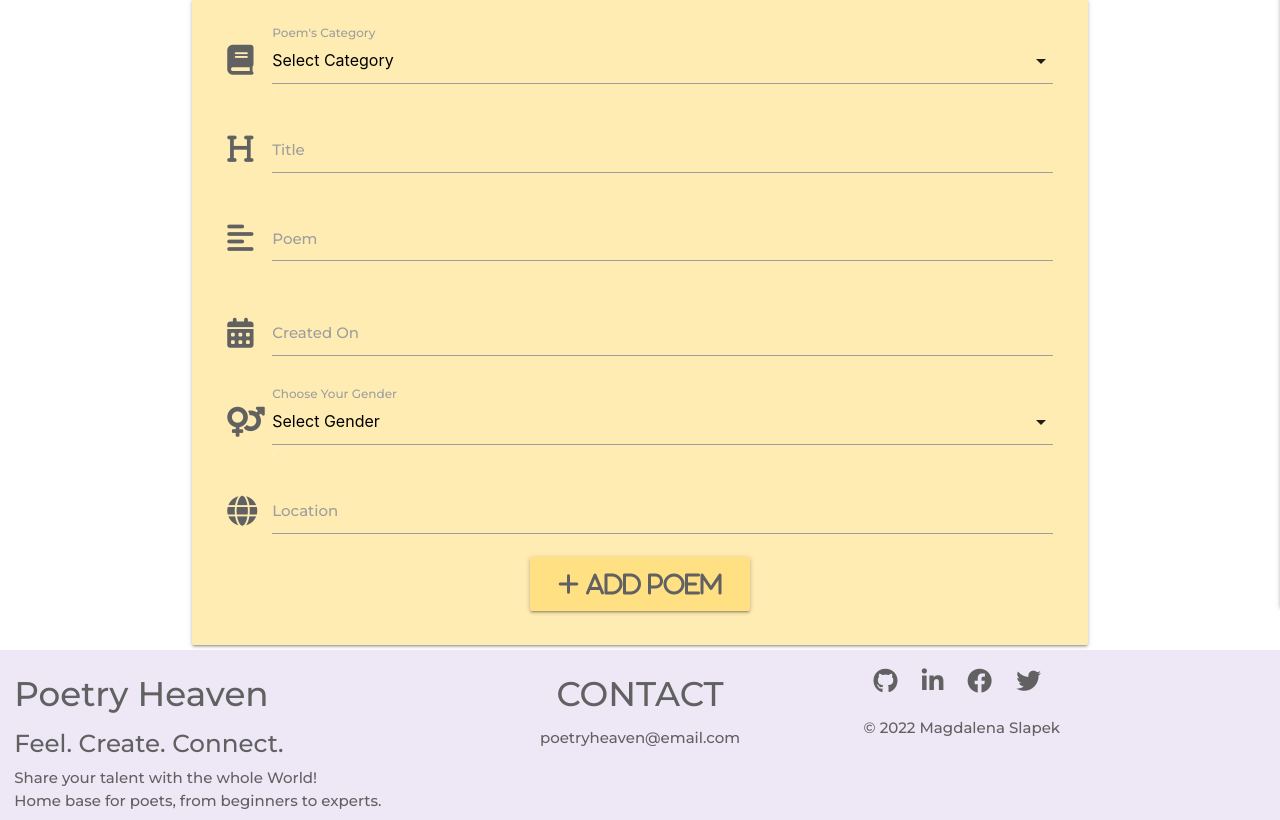
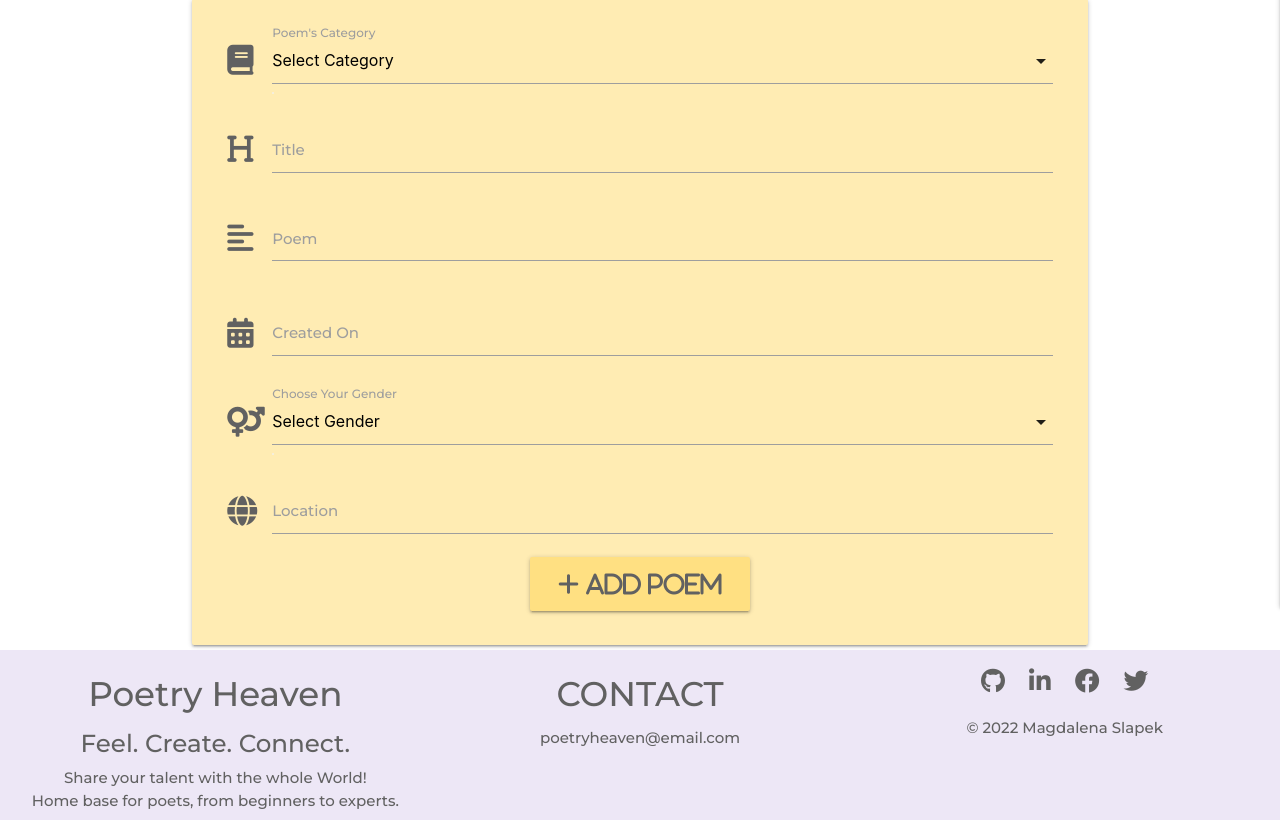
Before and after one commit to Madeline8/poetryheaven, a Flask app: page /add_poem in a window 1280 px wide. Shown: the part 253-1073 px from the top of the page. Run offline with Flask 2, Linux system fonts and the light colour scheme; data that the repository does not hold is empty; some libraries are stand-ins or nearby versions.

Commit message:
Manage grid for the footer

```diff
--- a/static/css/style.css
+++ b/static/css/style.css
@@ -62,10 +62,6 @@ footer {
       color: #9d9dff;
       font-size: 1.65rem;
   }
-
-  .list-inline li a i:hover {
-    color: #6741a0;
-}
 /* ----------------  /Style Footer ------------------ */
 
 /* ----------------  Poems ------------------ */
--- a/templates/base.html
+++ b/templates/base.html
@@ -86,7 +86,7 @@
     <!-- Footer -->
     <footer class="page-footer deep-purple lighten-5 footer-style">
         <div class="row">
-            <div class="col m4">
+            <div class="col s12 m4 center-align">
                 <h4 class="grey-text text-darken-2">Poetry Heaven <br> </h4>
                 <h5 class="grey-text text-darken-2">Feel. Create. Connect.</h5>
                 <p class="grey-text text-darken-2">
@@ -94,13 +94,13 @@
                     Home base for poets, from beginners to experts.
                 </p>
             </div>
-            <div class="col m4">
+            <div class="col s12 m4 center-align">
                 <h4 class="center grey-text text-darken-2">CONTACT</h4>
                 <p class="center grey-text text-darken-2">
                     poetryheaven@email.com
                 </p>
             </div>
-            <div class="col m4 right">
+            <div class="col s12 m4 center-align">
                 <ul class="list-inline">
                     <li>
                         <a class="icon-footer right grey-text text-darken-2" target="_blank" rel="noreferrer"
```
